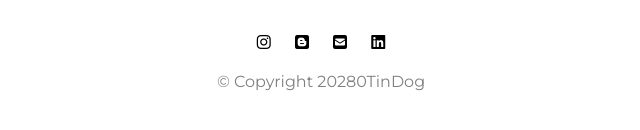
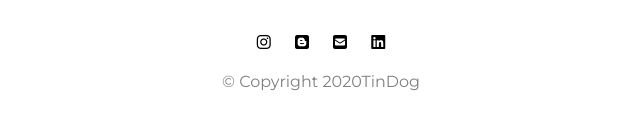
Before and after one commit to Issac1142-git/bootstrap, a plain HTML site: page index.html in a window 1280 px wide. Shown: the part 3121-3251 px from the top of the page, 319-959 px from the left. Drawn offline with nearby package versions, Linux system fonts and the light colour scheme.

Commit message:
updated tindog project website files

```diff
--- a/index.html
+++ b/index.html
@@ -230,7 +230,7 @@
 <a href="https://mirror1142.blogspot.com/2019/10/how-to-block-websites-in-our-windows.html"><i class="social-icon fab fa-blogger"></i></a>
 <a class="footer-link" href="mailto:issac1142@gmail.com"><i class="social-icon fas fa-envelope-square"></i></a>
 <a class="footer-link" href="https://bit.ly/2Wp8Ps4"><i class="social-icon fab fa-linkedin"></i></a>
-  <p>© Copyright 20280TinDog</p>
+  <p>© Copyright 2020TinDog</p>
 
   </footer>
 
```
